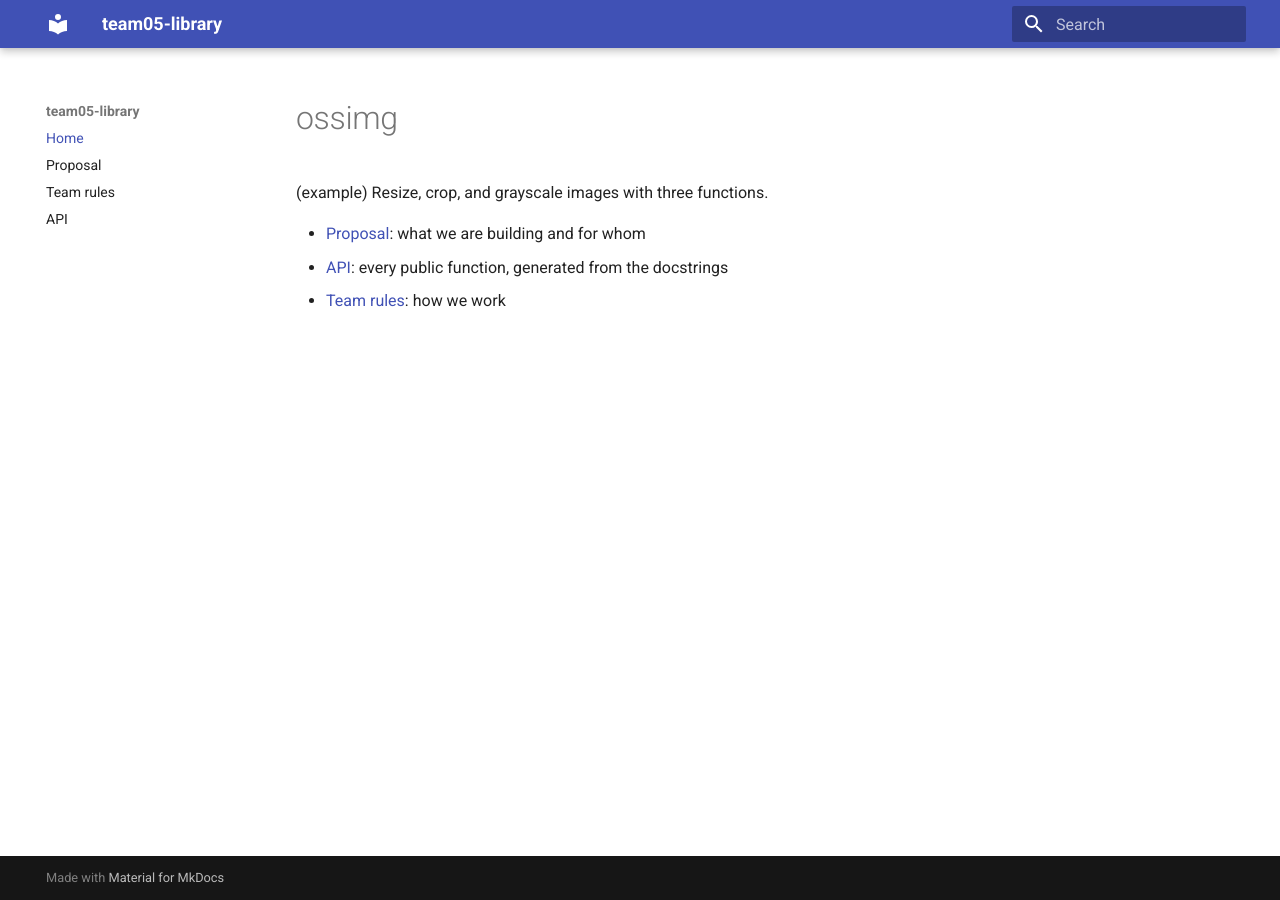
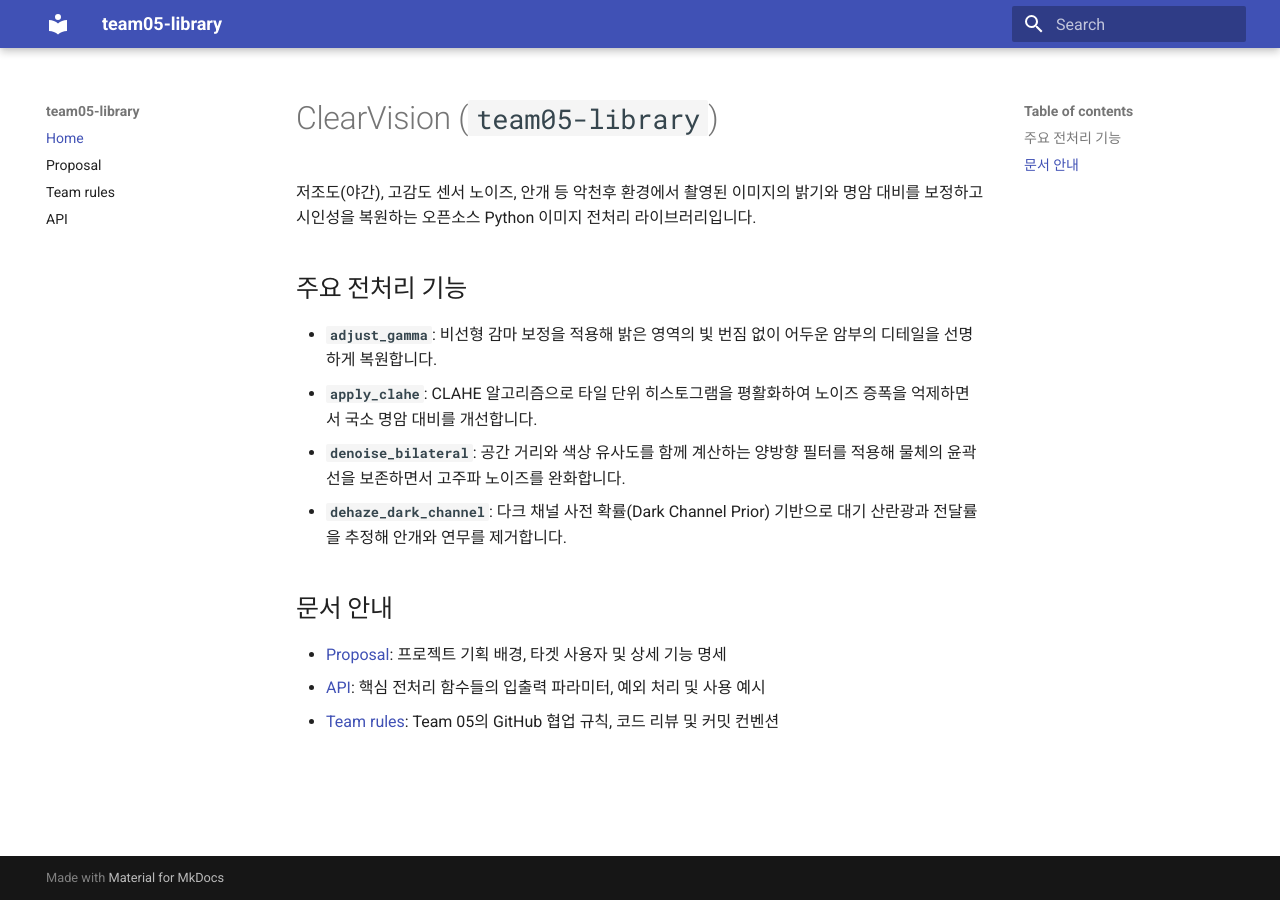
Before and after one commit to oss26-team-05/team05-library, an MkDocs documentation site: the page built from docs/index.md, in a window 1280 px wide. Built offline with MkDocs 1.6.1 and Material for MkDocs 9.7.7, drawn with Linux system fonts in a browser that asks for light colours.

Commit message:
docs: Update index page and refine adjust_gamma docstring

```diff
--- a/docs/index.md
+++ b/docs/index.md
@@ -1,7 +1,16 @@
-# ossimg
+# ClearVision (`team05-library`)
 
-(example) Resize, crop, and grayscale images with three functions.
+저조도(야간), 고감도 센서 노이즈, 안개 등 악천후 환경에서 촬영된 이미지의 밝기와 명암 대비를 보정하고 시인성을 복원하는 오픈소스 Python 이미지 전처리 라이브러리입니다.
 
-- [Proposal](proposal.md): what we are building and for whom
-- [API](api.md): every public function, generated from the docstrings
-- [Team rules](team-rules.md): how we work
+## 주요 전처리 기능
+
+- **`adjust_gamma`**: 비선형 감마 보정을 적용해 밝은 영역의 빛 번짐 없이 어두운 암부의 디테일을 선명하게 복원합니다.
+- **`apply_clahe`**: CLAHE 알고리즘으로 타일 단위 히스토그램을 평활화하여 노이즈 증폭을 억제하면서 국소 명암 대비를 개선합니다.
+- **`denoise_bilateral`**: 공간 거리와 색상 유사도를 함께 계산하는 양방향 필터를 적용해 물체의 윤곽선을 보존하면서 고주파 노이즈를 완화합니다.
+- **`dehaze_dark_channel`**: 다크 채널 사전 확률(Dark Channel Prior) 기반으로 대기 산란광과 전달률을 추정해 안개와 연무를 제거합니다.
+
+## 문서 안내
+
+- [Proposal](proposal.md): 프로젝트 기획 배경, 타겟 사용자 및 상세 기능 명세
+- [API](api.md): 핵심 전처리 함수들의 입출력 파라미터, 예외 처리 및 사용 예시
+- [Team rules](team-rules.md): Team 05의 GitHub 협업 규칙, 코드 리뷰 및 커밋 컨벤션
```
Also changed, not shown: 1 other file.
